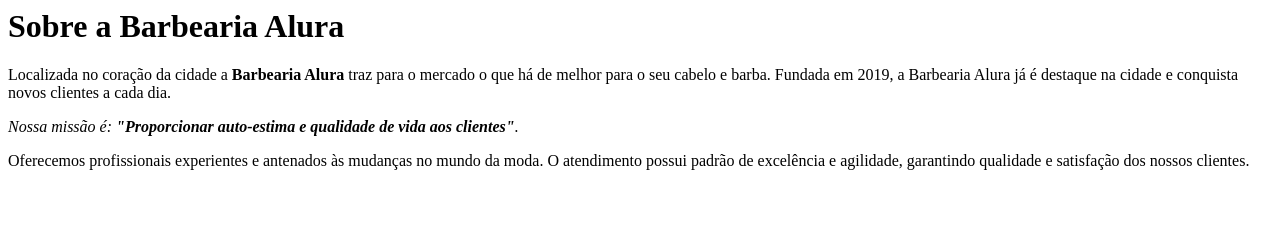
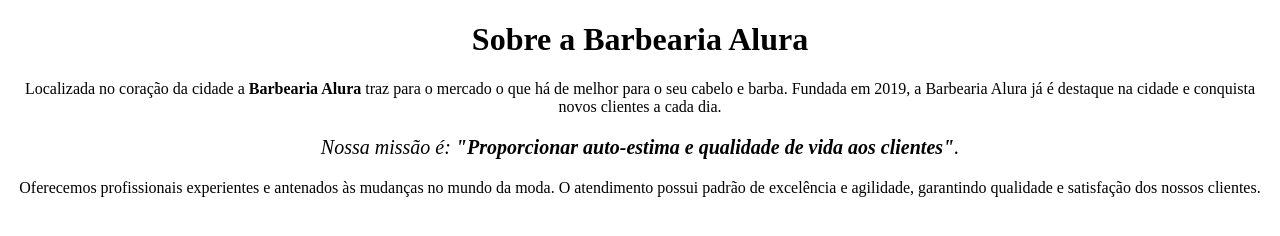
Before and after one commit to DallavalleCassiano/BarbeariaAlura, a plain HTML site: page index.html in a window 1280 px wide. Drawn offline with Linux system fonts and the light colour scheme.

Commit message:
Barbearia Alura

```diff
--- a/index.html
+++ b/index.html
@@ -1,9 +1,17 @@
-<h1>Sobre a Barbearia Alura</h1>
+<!DOCTYPE html>
+<html lang="pt-br">
+    <head>
+        <meta charset="UTF-8">
+        <title>Barbearia Alura</title>
+    </head>
 
-<p>Localizada no coração da cidade a <strong>Barbearia Alura</strong> traz para o mercado o que há de melhor para o seu cabelo e barba.
-Fundada em 2019, a Barbearia Alura já é destaque na cidade e conquista novos clientes a cada dia.</p>
+    <body>
+        <h1 style="text-align: center;">Sobre a Barbearia Alura</h1>
 
-<p><em>Nossa missão é: <strong>"Proporcionar auto-estima e qualidade de vida aos clientes"</strong>.</em></p>
+        <p style="text-align: center;">Localizada no coração da cidade a <strong>Barbearia Alura</strong> traz para o mercado o que há de melhor para o seu cabelo e barba. Fundada em 2019, a Barbearia Alura já é destaque na cidade e conquista novos clientes a cada dia.
 
-<p>Oferecemos profissionais experientes e antenados às mudanças no mundo da moda.
-O atendimento possui padrão de excelência e agilidade, garantindo qualidade e satisfação dos nossos clientes.</p>
+        <p style="font-size: 20px; text-align: center;"><em>Nossa missão é: <Strong>"Proporcionar auto-estima e qualidade de vida aos clientes"</Strong>.</em></p>
+
+        <p style="text-align: center;">Oferecemos profissionais experientes e antenados às mudanças no mundo da moda. O atendimento possui padrão de excelência e agilidade, garantindo qualidade e satisfação dos nossos clientes.</p>
+    </body>
+</html>
```
